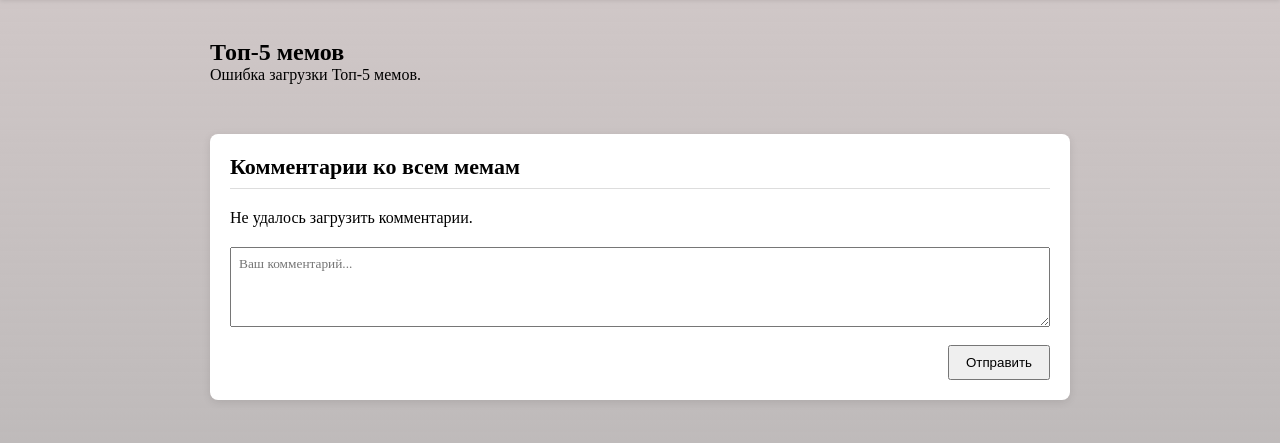
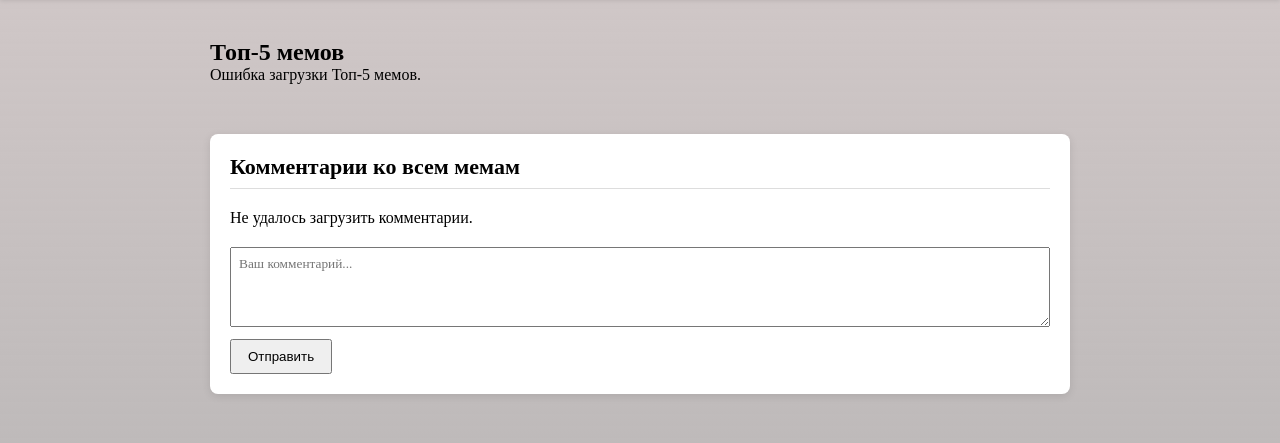
Before and after one commit to bloqikveq/catforgit, a plain HTML site: page public/index.html in a window 1280 px wide. Shown: the part 69-512 px from the top of the page. Drawn offline with Linux system fonts and the light colour scheme; no server answers.

Commit message:
Исправить index.html и логику комментариев: разделить глобальный и мем-чат

```diff
--- a/public/index.html
+++ b/public/index.html
@@ -17,7 +17,7 @@
       <a href="meme.html"    id="link-memes">Мемы</a>
       <a href="random.html"  id="link-random">Случайные гифки</a>
       <a href="contacts.html" id="link-contacts">Контакты</a>
-      <!-- Вот сюда main.js будет вставлять "Войти" или "<email> + Выйти" -->
+      <!-- main.js вставит сюда либо "Войти", либо "<email> + Выйти" -->
       <span id="nav-auth"></span>
     </nav>
   </header>
@@ -37,9 +37,9 @@
       <div class="comment-list" id="commentList">
         <!-- Заполняется js/comment.js через GET /api/comments -->
       </div>
-      <form id="commentForm"
-            class="comment-form"
-            data-meme-id="">
+      <!-- У глобальной формы убран класс comment-form,
+           чтобы она не пересекалась с формами на meme.html -->
+      <form id="commentForm" data-meme-id="">
         <textarea id="commentText"
                   placeholder="Ваш комментарий..."
                   required></textarea>
```
